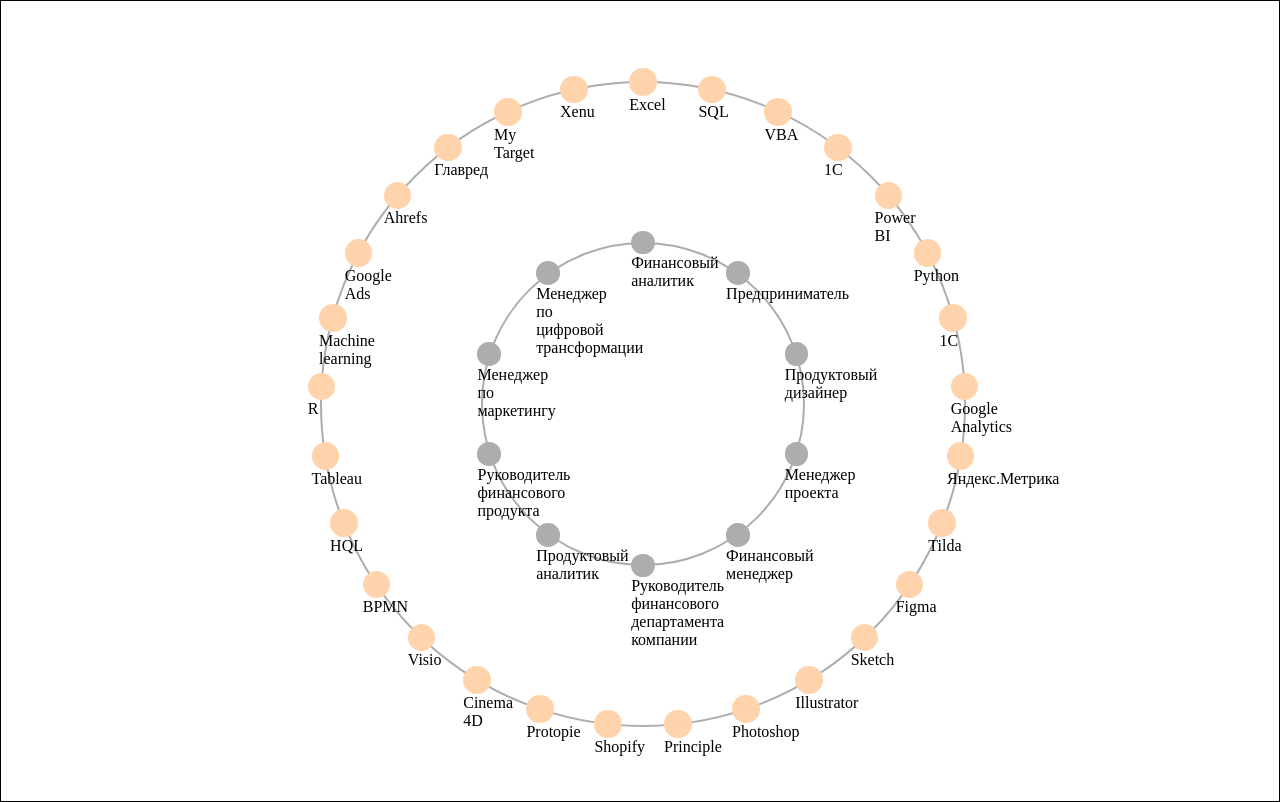
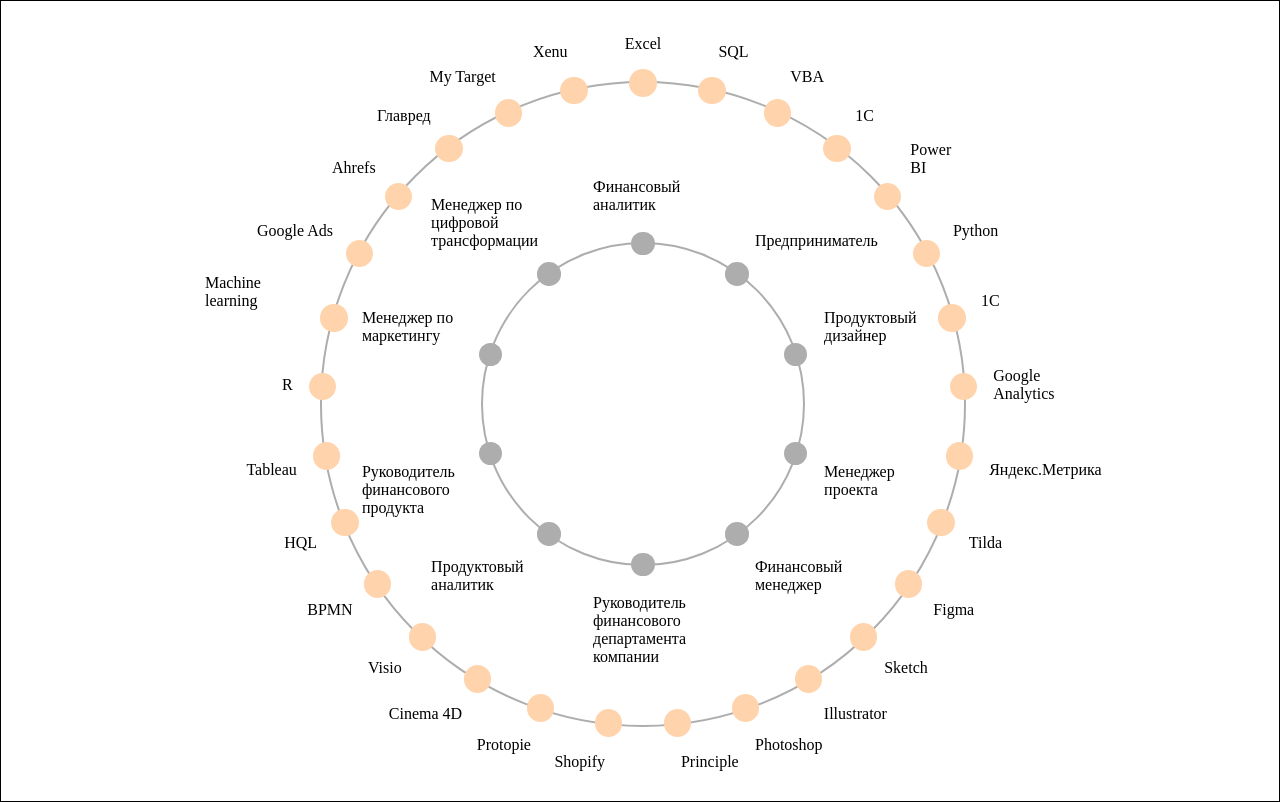
Before and after one commit to consultapp/round-chart, a React (Vite) app: page / in a window 1280 px wide. Built offline with nearby package versions, Linux system fonts and the light colour scheme.

Commit message:
labels work

```diff
--- a/src/App.tsx
+++ b/src/App.tsx
@@ -1,12 +1,9 @@
-import UIContextProvider from "./UIContext/provider";
 import FieldComponent from "./components/Field/FieldComponent";
 
 function App() {
   return (
     <div className="root">
-      <UIContextProvider>
-        <FieldComponent />
-      </UIContextProvider>
+      <FieldComponent />
     </div>
   );
 }
--- a/src/CircleChart.ts
+++ b/src/CircleChart.ts
@@ -33,17 +33,12 @@
   getCircles() {
     return this.circleInitials.map((item, index) => ({
       bigCircle: {
-        radius:
-          (Math.min(this.dimentions.w, this.dimentions.h) * item.diametr) / 2,
+        radius: this.getBigCircleRadius(index),
         color: item.color,
         borderWidth: item.borderWidth,
         zIndex: item.zIndex,
-        left:
-          this.dimentions.cX -
-          (Math.min(this.dimentions.w, this.dimentions.h) * item.diametr) / 2,
-        top:
-          this.dimentions.cY -
-          (Math.min(this.dimentions.w, this.dimentions.h) * item.diametr) / 2,
+        left: this.dimentions.cX - this.getBigCircleRadius(index),
+        top: this.dimentions.cY - this.getBigCircleRadius(index),
       },
       dots: this.getDots(index),
     }));
@@ -53,19 +48,56 @@
     const k = 180 / Math.PI;
     const arr = index ? this.skills : this.competence;
     const initials = this.circleInitials[index];
+    const bigCircleRadius = this.getBigCircleRadius(index);
 
+    const nameShift = 30;
     const gap = 360 / arr.length;
-    const radius =
-      (Math.min(this.dimentions.w, this.dimentions.h) * initials.diametr) / 2 +
-      initials.borderWidth / 2;
 
-    return arr.map((item, index) => ({
-      name: item,
-      diametr: initials.dotsDiametrs,
-      color: initials.dotsColor,
-      colorActive: initials.activeDotsColor,
-      x: radius * Math.cos((gap * index - 90) / k),
-      y: radius * Math.sin((gap * index - 90) / k),
-    }));
+    return arr.map((name, index) => {
+      const cos = Math.cos((gap * index + 90) / k);
+      const sin = Math.sin((gap * index + 90) / k);
+      return {
+        diametr: initials.dotsDiametrs,
+        color: initials.dotsColor,
+        colorActive: initials.activeDotsColor,
+        cos,
+        sin,
+        x:
+          bigCircleRadius - (bigCircleRadius * cos + initials.dotsDiametrs / 2),
+        y:
+          bigCircleRadius - (bigCircleRadius * sin + initials.dotsDiametrs / 2),
+        label: {
+          name: name,
+          x: bigCircleRadius - (bigCircleRadius + nameShift) * cos,
+          y: bigCircleRadius - (bigCircleRadius + nameShift) * sin,
+          adjustX:
+            Math.round(cos * 100) / 100 > 0
+              ? "left"
+              : Math.round(cos * 100) / 100 === 0
+              ? "center"
+              : "right",
+          adjustY:
+            Math.floor(sin * 10) / 10 > 0
+              ? "top"
+              : Math.floor(sin * 10) / 10 === 0
+              ? "center"
+              : "bottom",
+          cos,
+          sin,
+          // Math.abs(sin) === 1 ? "center" :
+        },
+      };
+    });
+  }
+
+  getBigCircleDiametr(index: number) {
+    return (
+      Math.min(this.dimentions.w, this.dimentions.h) *
+      this.circleInitials[index].diametr
+    );
+  }
+
+  getBigCircleRadius(index: number) {
+    return this.getBigCircleDiametr(index) / 2;
   }
 }
--- a/src/components/CircleWithDots/CircleWithDots.tsx
+++ b/src/components/CircleWithDots/CircleWithDots.tsx
@@ -3,6 +3,7 @@
 import { useCallback, useContext } from "react";
 import classNames from "classnames";
 import UIContext from "@/UIContext";
+import DotLabel from "../DotLabel/DotLabel";
 
 export default function CircleWithDots({
   circle,
@@ -24,7 +25,7 @@
     [context, index]
   );
 
-  if (!circle && !context) return <></>;
+  if (!circle && !context) return <div key={`big${index}`}></div>;
 
   const { setSelected, clearSelected } = context as TUIContext;
   const { bigCircle, dots } = circle;
@@ -32,6 +33,7 @@
 
   return (
     <div
+      key={`big${index}`}
       className={styles.root}
       style={{
         width: radius * 2,
@@ -44,16 +46,16 @@
       }}
       onClick={() => clearSelected()}
     >
-      {dots.map((item, i) => (
+      {dots.map((item, i) => {
+        return (
+          <>
             <div
-          key={i}
+              key={`dot${i}`}
               style={{
                 width: item.diametr + (checkIsSelected(i) ? 10 : 0),
                 height: item.diametr + (checkIsSelected(i) ? 10 : 0),
-            left:
-              radius - item.diametr / 2 + item.x - (checkIsSelected(i) ? 5 : 0),
-            top:
-              radius - item.diametr / 2 + item.y - (checkIsSelected(i) ? 5 : 0),
+                left: item.x - (checkIsSelected(i) ? 5 : 0),
+                top: item.y - (checkIsSelected(i) ? 5 : 0),
                 backgroundColor: item.color,
                 borderColor: item.colorActive,
               }}
@@ -74,9 +76,11 @@
                 }}
                 className={styles.activeCenter}
               ></div>
-          {item.name}
             </div>
-      ))}
+            <DotLabel label={item.label} />
+          </>
+        );
+      })}
     </div>
   );
 }
--- /dev/null
+++ b/src/components/DotLabel/DotLabel.tsx
@@ -0,0 +1,53 @@
+import { ILabel } from "@/types";
+import styles from "./styles.module.scss";
+import { useEffect, useRef, useState } from "react";
+
+type Props = { label: ILabel };
+
+export default function DotLabel({ label }: Props) {
+  const ref = useRef<HTMLLabelElement | null>(null);
+  const [rect, setRect] = useState<{ w: number; h: number } | null>(null);
+
+  useEffect(() => {
+    if (ref.current) {
+      const b = ref.current.getBoundingClientRect();
+      if (b) setRect({ w: b.width, h: b.height });
+    }
+  }, []);
+
+  if (!label) return;
+
+  let adjustX = 0;
+  switch (label.adjustX) {
+    case "left":
+      adjustX = rect?.w ?? 0;
+      break;
+    case "center":
+      adjustX = (rect?.w ?? 0) / 2;
+      break;
+  }
+
+  let adjustY = 0;
+  switch (label.adjustY) {
+    case "top":
+      adjustY = rect?.h ?? 0;
+      break;
+    case "center":
+      adjustY = (rect?.h ?? 0) / 2;
+      break;
+  }
+
+  return (
+    <label
+      ref={ref}
+      key={label.name}
+      style={{
+        left: label.x - adjustX,
+        top: label.y - adjustY,
+      }}
+      className={styles.root}
+    >
+      {label.name}
+    </label>
+  );
+}
--- /dev/null
+++ b/src/components/DotLabel/styles.module.scss
@@ -0,0 +1,4 @@
+.root {
+  position: absolute;
+  max-width: 100px;
+}
--- a/src/components/Field/FieldComponent.tsx
+++ b/src/components/Field/FieldComponent.tsx
@@ -4,6 +4,7 @@
 import { CirlceInitial } from "@/types";
 import { CircleChart } from "@/CircleChart";
 import { DATA } from "../../DATA";
+import UIContextProvider from "@/UIContext/provider";
 
 const circleInitials: CirlceInitial[] = [
   {
@@ -48,10 +49,12 @@
   console.log("circles", circles);
 
   return (
-    <div className={styles.root} ref={ref}>
-      {circles.map((item, index) => (
-        <CircleWithDots circle={item} index={index} key={index} />
-      ))}
-    </div>
+    <UIContextProvider>
+      <div className={styles.root} ref={ref}>
+        {circles.map((item, index) => (
+          <CircleWithDots circle={item} index={index} key={index} />
+        ))}
+      </div>
+    </UIContextProvider>
   );
 }
```
Also changed, not shown: src/types.d.ts (+9 -2 lines). Lines whose indentation alone changed are shown as unchanged.
